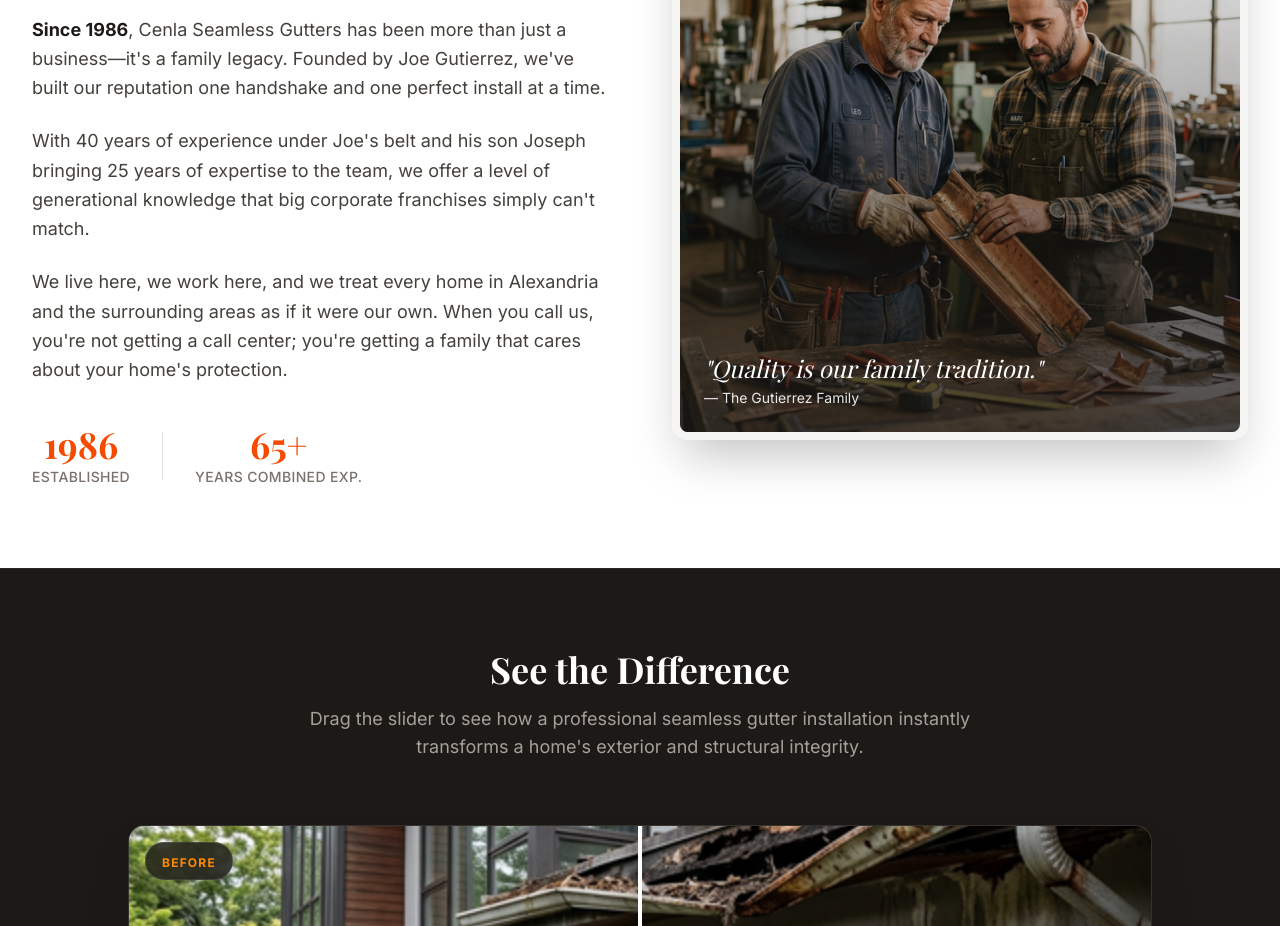
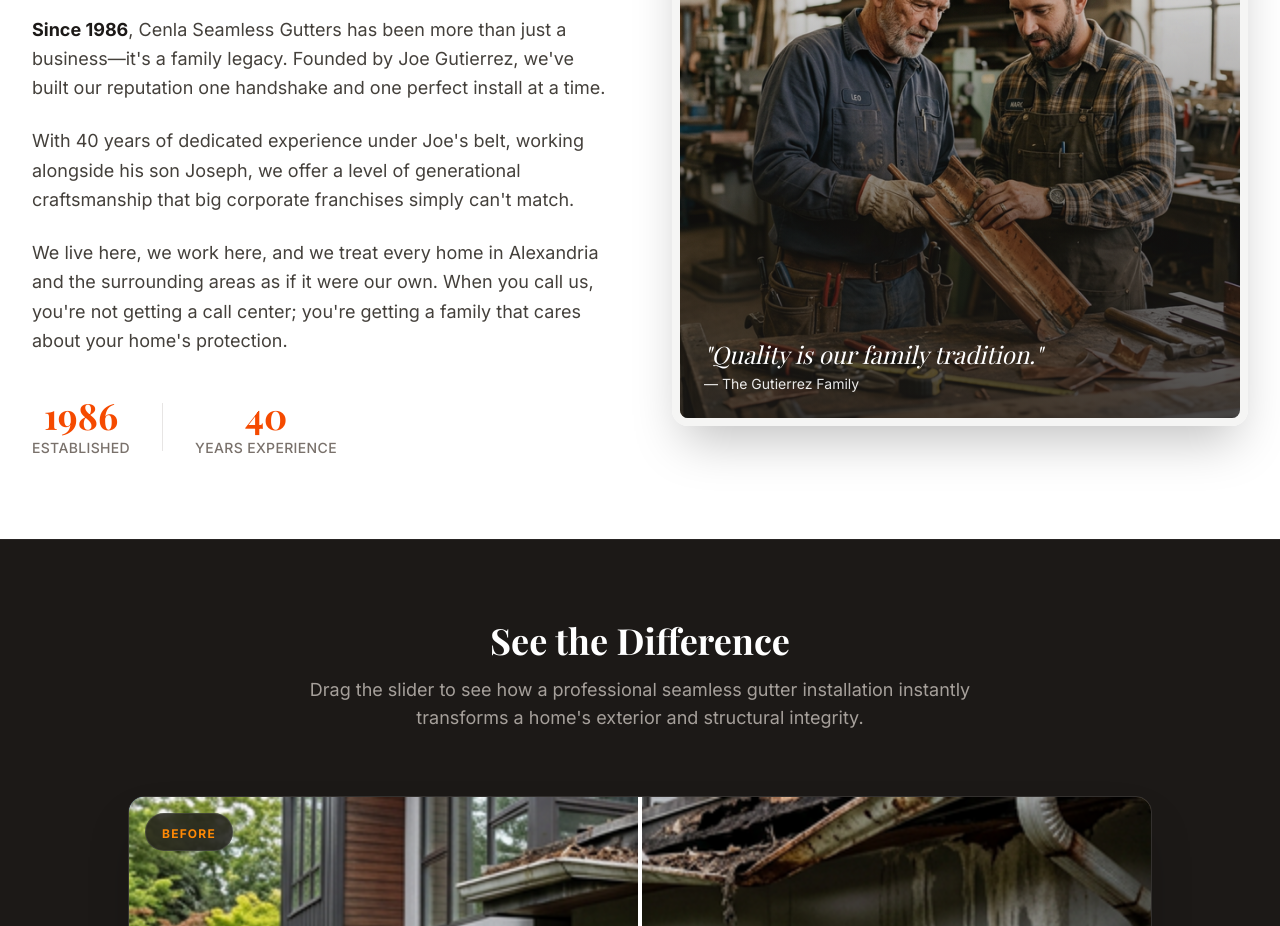
Before and after one commit to Founditmarketing/cenlaseamless, a React (Vite) app: page / in a window 1280 px wide. Shown: the part 2180-3106 px from the top of the page. Built offline with nearby package versions, Linux system fonts and the light colour scheme; a web font is replaced by a local one.

Commit message:
Fix: Remove combined experience metric focus on 40 years

```diff
--- a/src/components/Heritage.tsx
+++ b/src/components/Heritage.tsx
@@ -25,7 +25,7 @@ export default function Heritage() {
                 <strong className="text-stone-900">Since 1986</strong>, Cenla Seamless Gutters has been more than just a business—it's a family legacy. Founded by Joe Gutierrez, we've built our reputation one handshake and one perfect install at a time.
               </p>
               <p>
-                With 40 years of experience under Joe's belt and his son Joseph bringing 25 years of expertise to the team, we offer a level of generational knowledge that big corporate franchises simply can't match.
+                With 40 years of dedicated experience under Joe's belt, working alongside his son Joseph, we offer a level of generational craftsmanship that big corporate franchises simply can't match.
               </p>
               <p>
                 We live here, we work here, and we treat every home in Alexandria and the surrounding areas as if it were our own. When you call us, you're not getting a call center; you're getting a family that cares about your home's protection.
@@ -39,8 +39,8 @@ export default function Heritage() {
               </div>
               <div className="h-12 w-px bg-stone-200"></div>
               <div className="text-center">
-                <span className="block text-4xl font-serif font-bold text-orange-600">65+</span>
-                <span className="text-sm text-stone-500 uppercase tracking-wide font-medium">Years Combined Exp.</span>
+                <span className="block text-4xl font-serif font-bold text-orange-600">40</span>
+                <span className="text-sm text-stone-500 uppercase tracking-wide font-medium">Years Experience</span>
               </div>
             </div>
           </motion.div>
```
